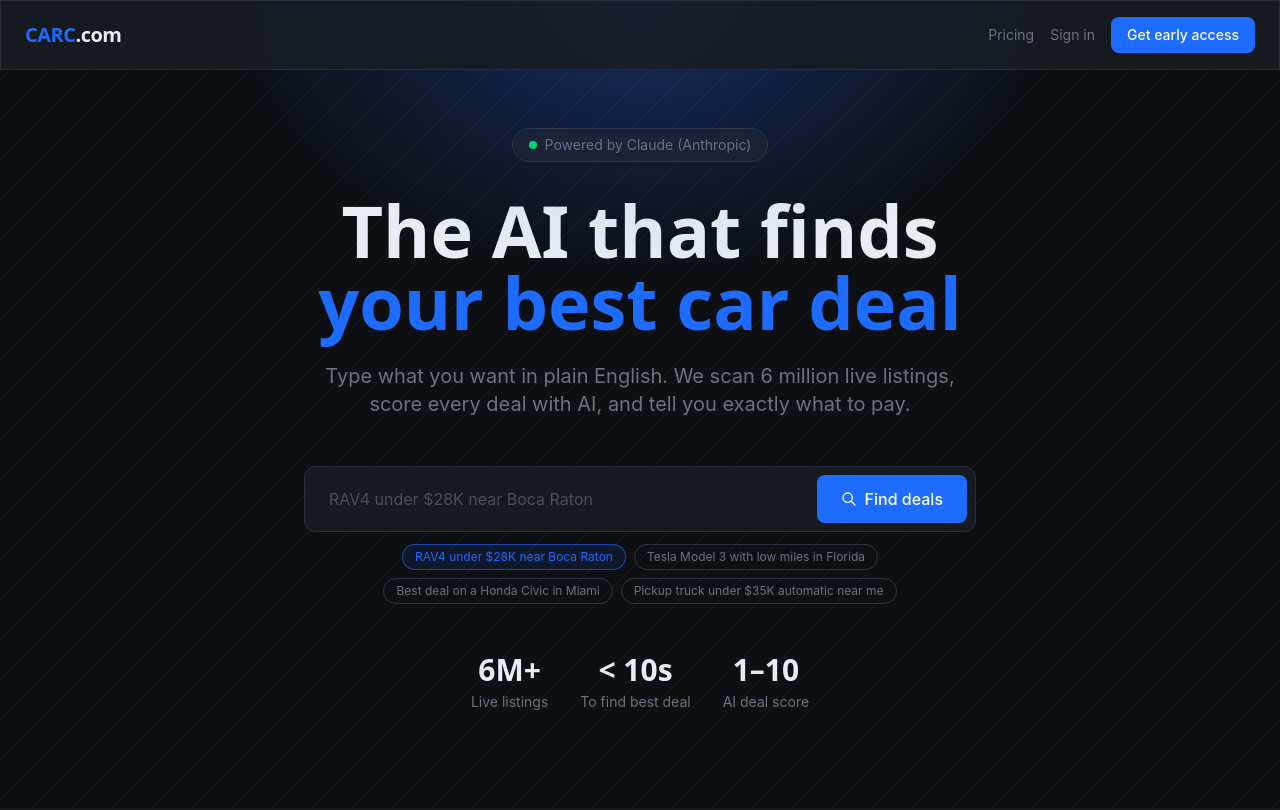
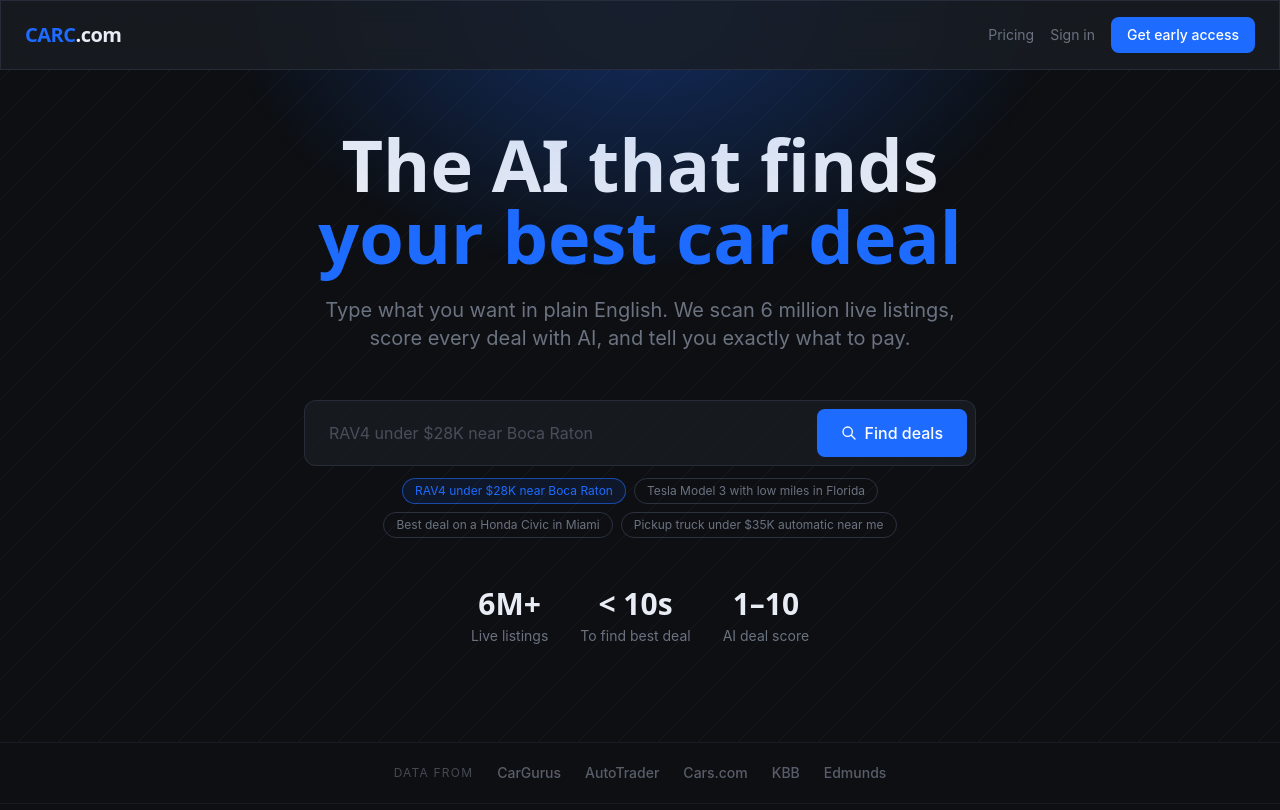
Before and after one commit to antifighter64/carc-app, a Next.js app: page / in a window 1280 px wide. Shown: the top 810 px of the page. Built offline with nearby package versions, Linux system fonts and the light colour scheme.

Commit message:
Remove "Powered by Claude" hero badge from homepage

```diff
--- a/app/page.tsx
+++ b/app/page.tsx
@@ -83,12 +83,6 @@ export default function HomePage() {
         {/* Background effects */}
         <div className="absolute inset-0 bg-grid-pattern opacity-30 pointer-events-none" />
         <div className="absolute inset-0 bg-blue-glow pointer-events-none" />
-
-        {/* Badge */}
-        <div className="inline-flex items-center gap-2 bg-brand-charcoal border border-brand-steel rounded-full px-4 py-1.5 text-sm text-brand-muted mb-8 animate-slide-up">
-          <span className="w-2 h-2 bg-brand-green rounded-full animate-pulse-glow" />
-          Powered by Claude (Anthropic)
-        </div>
 
         <h1
           className="font-display text-5xl md:text-7xl font-bold text-brand-light leading-tight mb-6 animate-slide-up"
```
